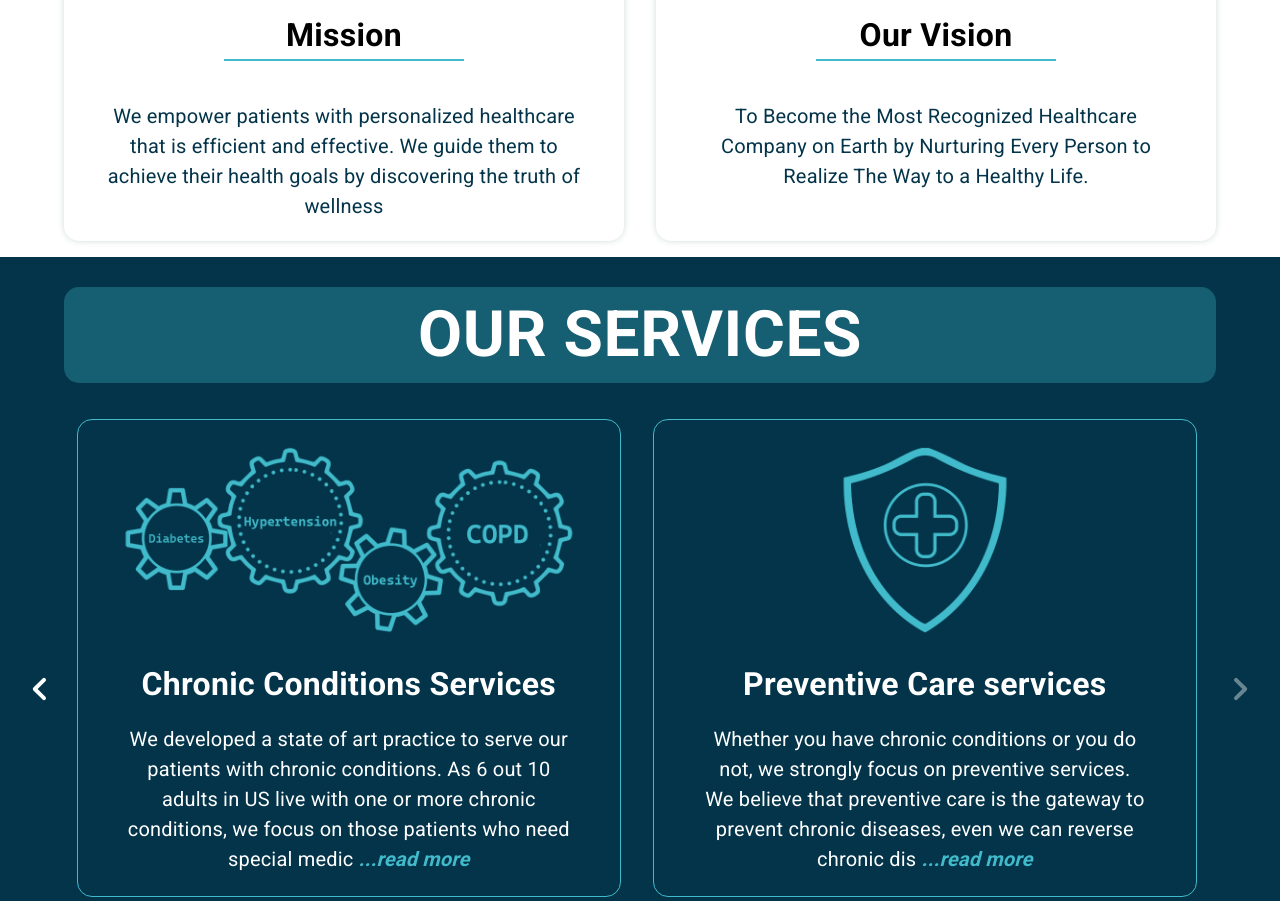
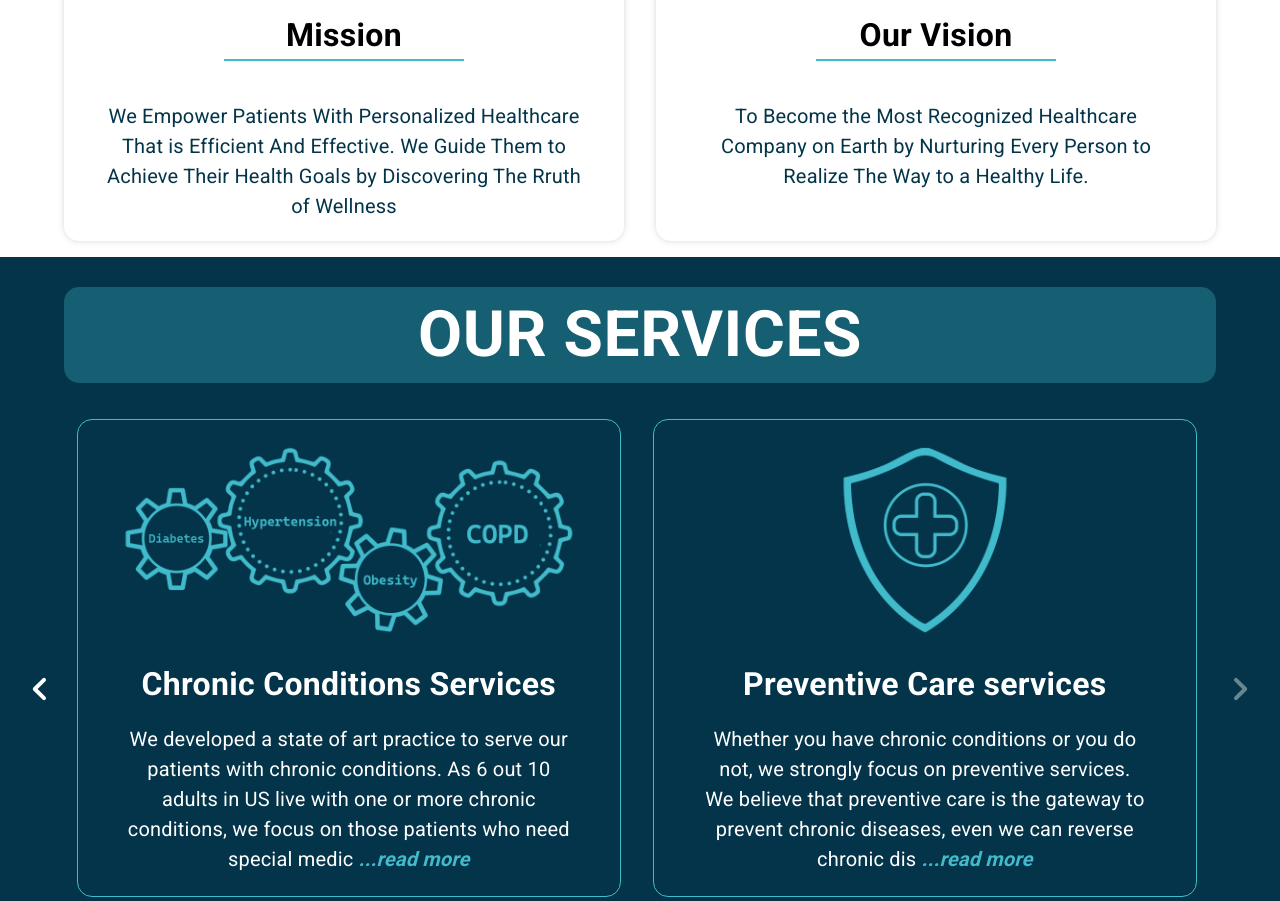
Before and after one commit to engfadymohsen/fanousclinic, a React (Create React App) app: page / in a window 1280 px wide. Shown: the part 896-1797 px from the top of the page. Built offline with nearby package versions, Linux system fonts and the light colour scheme.

Commit message:
Update MVV.tsx

```diff
--- a/src/components/home/mvv/MVV.tsx
+++ b/src/components/home/mvv/MVV.tsx
@@ -31,8 +31,8 @@ const MVV = () => {
                     <Typography sx={{ fontSize: '2rem', fontWeight: '700' }}>Mission</Typography>
                     <Box sx={{ width: '50%', height: '2px', backgroundColor: theme.sec_color }}></Box>
                     <Typography sx={{ textAlign: 'center', color: theme.primary_color, marginTop: '2.5rem', fontSize: theme.body_font}}>
-                        We empower patients with personalized healthcare that is efficient and effective.
-                        We guide them to achieve their health goals by discovering the truth of wellness
+                        We Empower Patients With Personalized Healthcare That is Efficient And Effective.
+                        We Guide Them to Achieve Their Health Goals by Discovering The Rruth of Wellness
                     </Typography>
                 </Box>
             </Grid>
```
